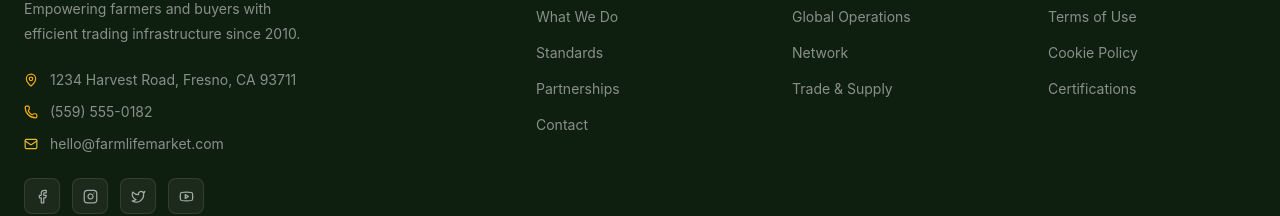
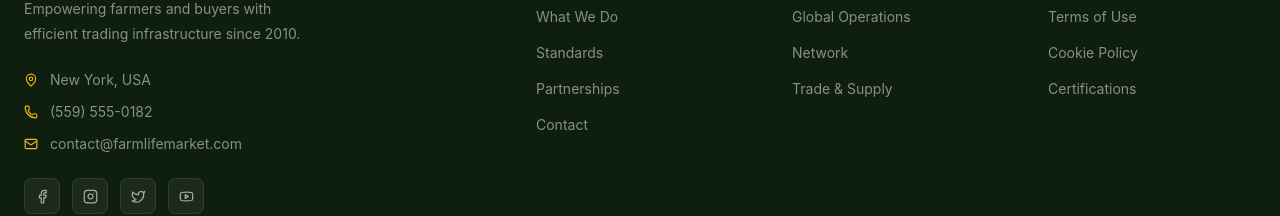
Before and after one commit to Roquverse/farmlifemarket, a React (Vite) app: page / in a window 1280 px wide. Shown: the part 7689-7905 px from the top of the page. Built offline with nearby package versions, Linux system fonts and the light colour scheme.

Commit message:
Footer update

```diff
--- a/index.html
+++ b/index.html
@@ -4,7 +4,8 @@
     <head>
       <meta charset="UTF-8" />
       <meta name="viewport" content="width=device-width, initial-scale=1.0" />
-      <title>Proceed with next steps</title>
+      <title>Farmlife Market</title>
+      <link rel="icon" href="/logo.png" />
     </head>
 
     <body>
--- a/src/app/components/Footer.tsx
+++ b/src/app/components/Footer.tsx
@@ -43,7 +43,7 @@ export function Footer() {
             <div className="space-y-3 mb-6">
               <div className="flex items-center gap-3 text-white/50 text-sm">
                 <MapPin size={14} className="shrink-0 text-[#f5ad10]" />
-                1234 Harvest Road, Fresno, CA 93711
+                New York, USA
               </div>
               <div className="flex items-center gap-3 text-white/50 text-sm">
                 <Phone size={14} className="shrink-0 text-[#f5ad10]" />
@@ -51,7 +51,7 @@ export function Footer() {
               </div>
               <div className="flex items-center gap-3 text-white/50 text-sm">
                 <Mail size={14} className="shrink-0 text-[#E8B835]" />
-                hello@farmlifemarket.com
+                contact@farmlifemarket.com
               </div>
             </div>
 
```
